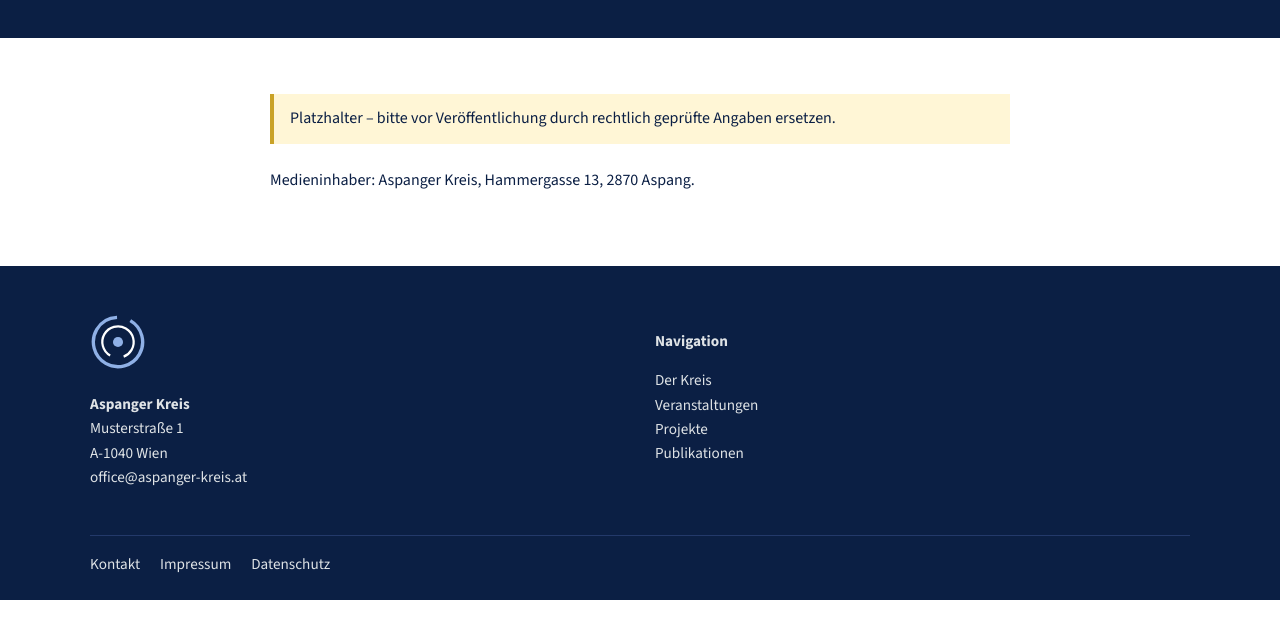
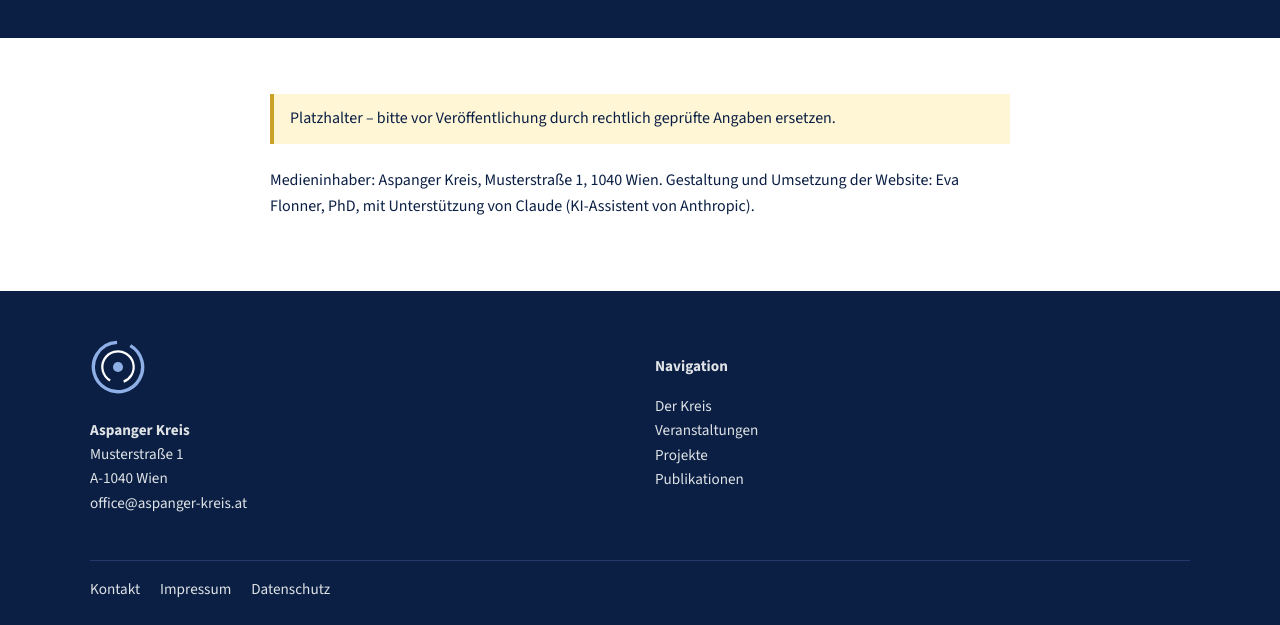
Before and after one commit to evaflonner/aspanger-kreis, a plain HTML site: page impressum.html in a window 1280 px wide. Shown: the part 228-853 px from the top of the page. Before the commit the page ends 828 px from the top, so only its background shows below. Drawn offline with Linux system fonts and the light colour scheme.

Commit message:
Website aktualisiert

```diff
--- a/impressum.html
+++ b/impressum.html
@@ -82,7 +82,7 @@ footer svg { --ink:#fff; --accent:#8fb0e6; }
 <div class="hero"><div class="wrap"><h1 data-de="Impressum" data-en="Imprint">Impressum</h1><p data-de="" data-en=""></p></div></div>
 <section><div class="wrap prose">
   <div class="note"><span data-de="Platzhalter – bitte vor Veröffentlichung durch rechtlich geprüfte Angaben ersetzen." data-en="Placeholder – please replace with legally reviewed details before publishing.">Platzhalter – bitte vor Veröffentlichung durch rechtlich geprüfte Angaben ersetzen.</span></div>
-  <p data-de="Medieninhaber: Aspanger Kreis, Hammergasse 13, 2870 Aspang. " data-en="Media owner: Aspanger Circle, Hammergasse 13, 2870 Aspang. ">Medieninhaber: Aspanger Kreis, Hammergasse 13, 2870 Aspang. </p>
+  <p data-de="Medieninhaber: Aspanger Kreis, Musterstraße 1, 1040 Wien. Gestaltung und Umsetzung der Website: Eva Flonner, PhD, mit Unterstützung von Claude (KI-Assistent von Anthropic)." data-en="Media owner: Aspanger Circle, Musterstraße 1, 1040 Vienna.  Website design and implementation: Eva Flonner, PhD,, with the help of Claude (AI assistant by Anthropic).">Medieninhaber: Aspanger Kreis, Musterstraße 1, 1040 Wien. Gestaltung und Umsetzung der Website: Eva Flonner, PhD, mit Unterstützung von Claude (KI-Assistent von Anthropic).</p>
 </div></section>
 </main>
 <footer><div class="wrap">
```
